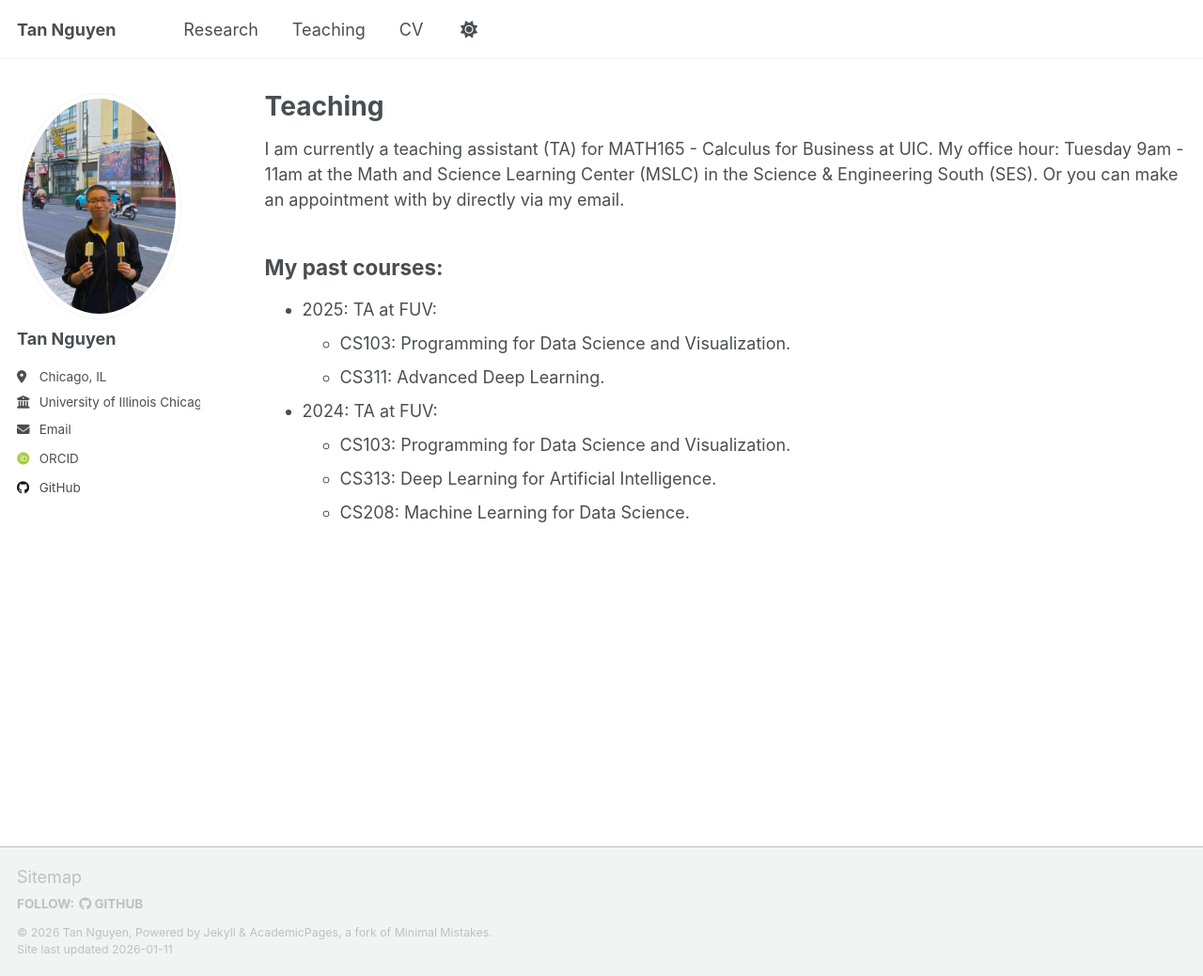
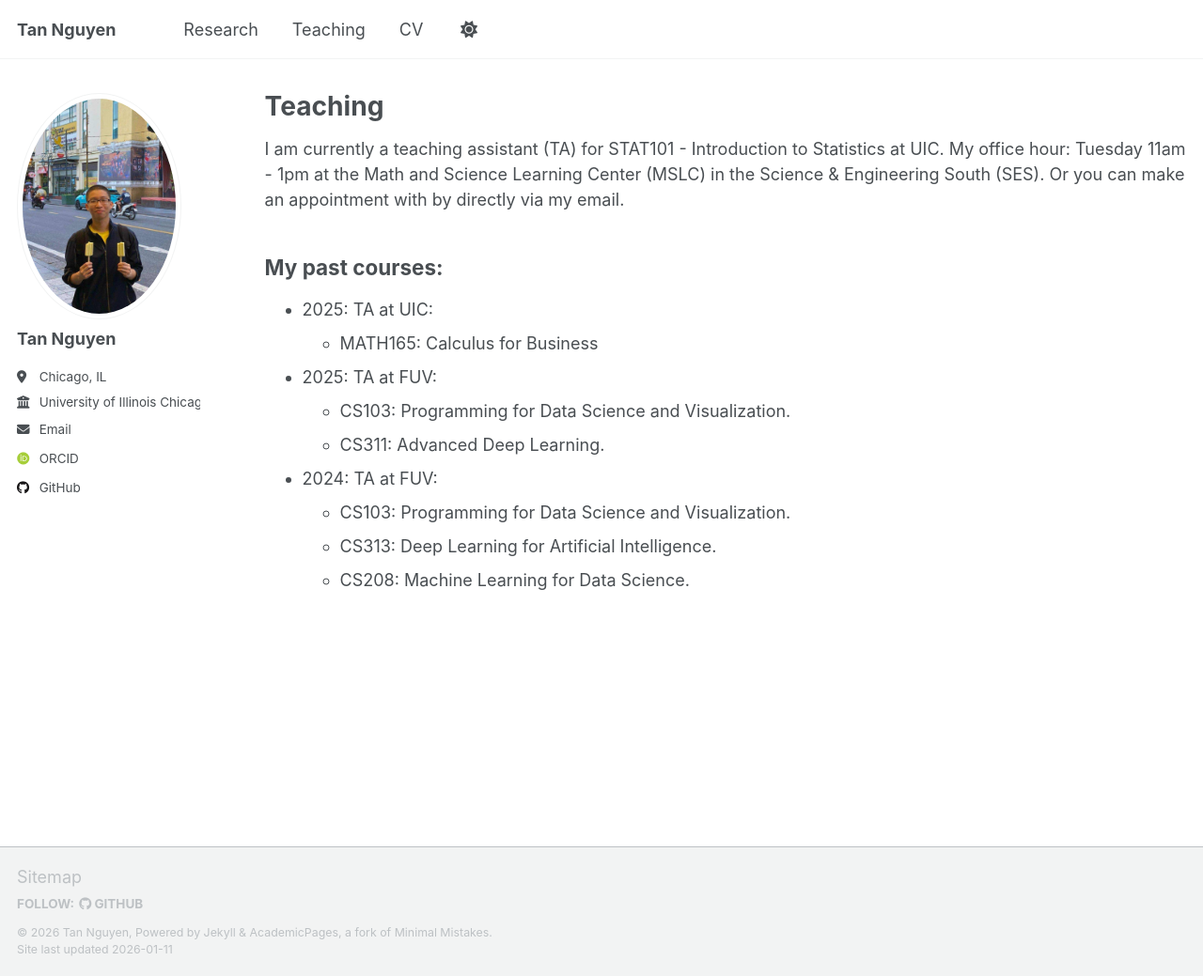
Before and after one commit to nhattan417/nhattan417.github.io, a Jekyll site: the page built from _pages/teaching.md, in a window 1280 px wide and 1039 px high. Shown: the whole window at 94% size. Built offline with Jekyll 4.4.1, drawn with Linux system fonts in a browser that asks for light colours; some web fonts are replaced; a script that is not in the unit is left out.

Commit message:
11Jan26: Update TA

```diff
--- a/_pages/teaching.md
+++ b/_pages/teaching.md
@@ -5,10 +5,12 @@ permalink: /teaching/
 author_profile: true
 ---
 
-I am currently a teaching assistant (TA) for MATH165 - Calculus for Business at UIC. My office hour: Tuesday 9am - 11am at the Math and Science Learning Center (MSLC) in the Science & Engineering South (SES). Or you can make an appointment with by directly via my email.
+I am currently a teaching assistant (TA) for STAT101 - Introduction to Statistics at UIC. My office hour: Tuesday 11am - 1pm at the Math and Science Learning Center (MSLC) in the Science & Engineering South (SES). Or you can make an appointment with by directly via my email.
 
 ## My past courses:
 
+* 2025: TA at UIC:
+    * MATH165: Calculus for Business
 * 2025: TA at FUV:
     * CS103: Programming for Data Science and Visualization.
     * CS311: Advanced Deep Learning.
```
